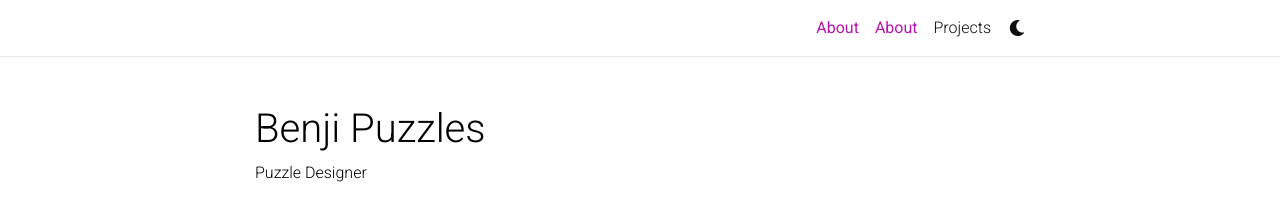
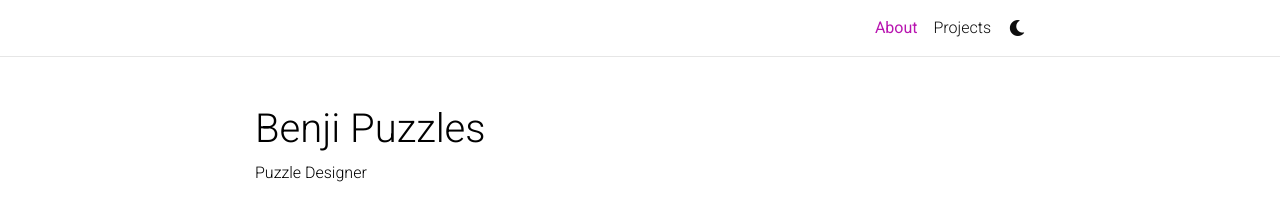
Before and after one commit to bhhnguyen/bhhnguyen.github.io, a Jekyll site: the page built from _pages/about.md, in a window 1280 px wide. Shown: the top 203 px of the page. Built offline with Jekyll 4.4.1, drawn with Linux system fonts in a browser that asks for light colours; comment, search, counter and statistics services are not loaded; a style sheet for code colours, icons or effects is not loaded.

Commit message:
remove about default behavior

```diff
--- a/_includes/header.html
+++ b/_includes/header.html
@@ -42,25 +42,6 @@
                   {% assign about_title = page.title %}
                 {% endif %}
               {% endfor %}
-
-              <!-- About -->
-              <li class="nav-item {% if page.permalink == '/' %}active{% endif %}">
-                <a class="nav-link" href="{{ '/' | relative_url }}">{{ about_title }}
-                  {%- if page.permalink == '/' -%}
-                  <span class="sr-only">(current)</span>
-                  {%- endif -%}
-                </a>
-              </li>
-              {% if site.blog_nav_title %}
-              <!-- Blog -->
-              <li class="nav-item {% if page.url contains 'blog' %}active{% endif %}">
-                <a class="nav-link" href="{{ '/blog/' | relative_url }}">{{ site.blog_nav_title }}
-                  {%- if page.url contains 'blog' -%}
-                  <span class="sr-only">(current)</span>
-                  {%- endif -%}
-                </a>
-              </li>
-              {%- endif %}
 
               <!-- Other pages -->
               {%- assign sorted_pages = site.pages | sort: "nav_order" -%}
```
